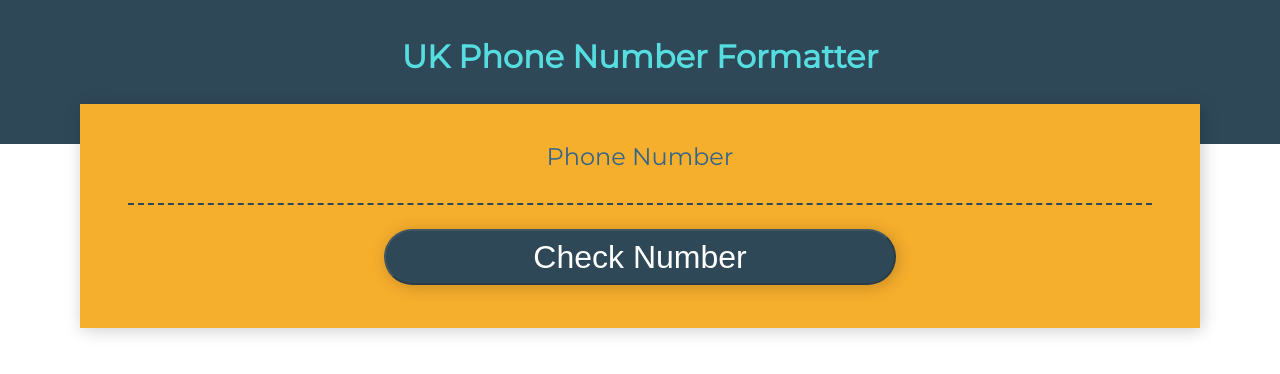
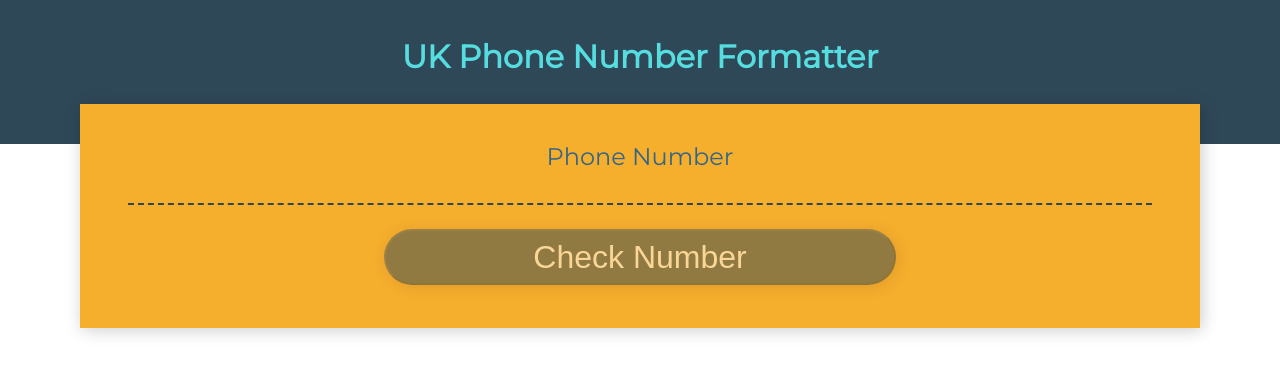
Before and after one commit to benAkehurst/formatting-numbers, a React (Create React App) app: page / in a window 1280 px wide. Shown: the top 374 px of the page. Built offline with nearby package versions, Linux system fonts and the light colour scheme.

Commit message:
feat(button): add disabled button style

```diff
--- a/src/Components/Button/Button.module.scss
+++ b/src/Components/Button/Button.module.scss
@@ -23,3 +23,8 @@
 .ButtonWrapper:hover {
   cursor: pointer;
 }
+
+.ButtonWrapper:disabled {
+  opacity: 0.5;
+  cursor: not-allowed;
+}
```
